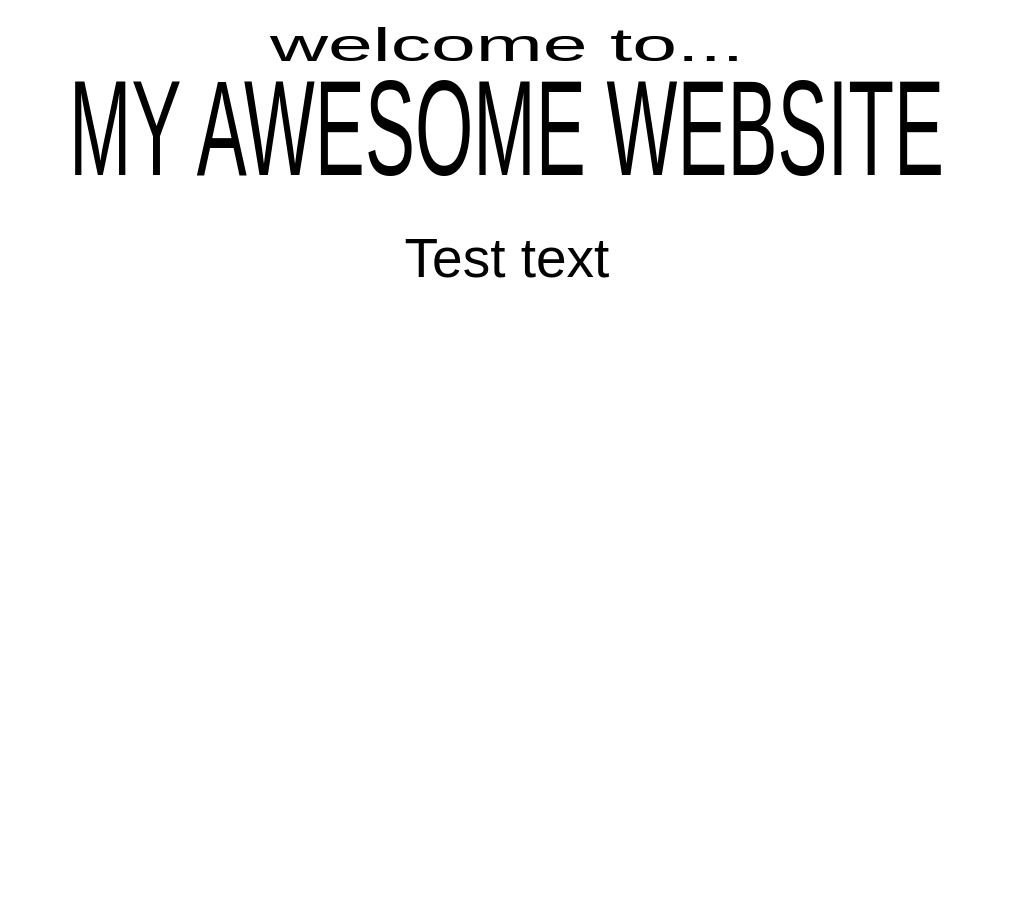
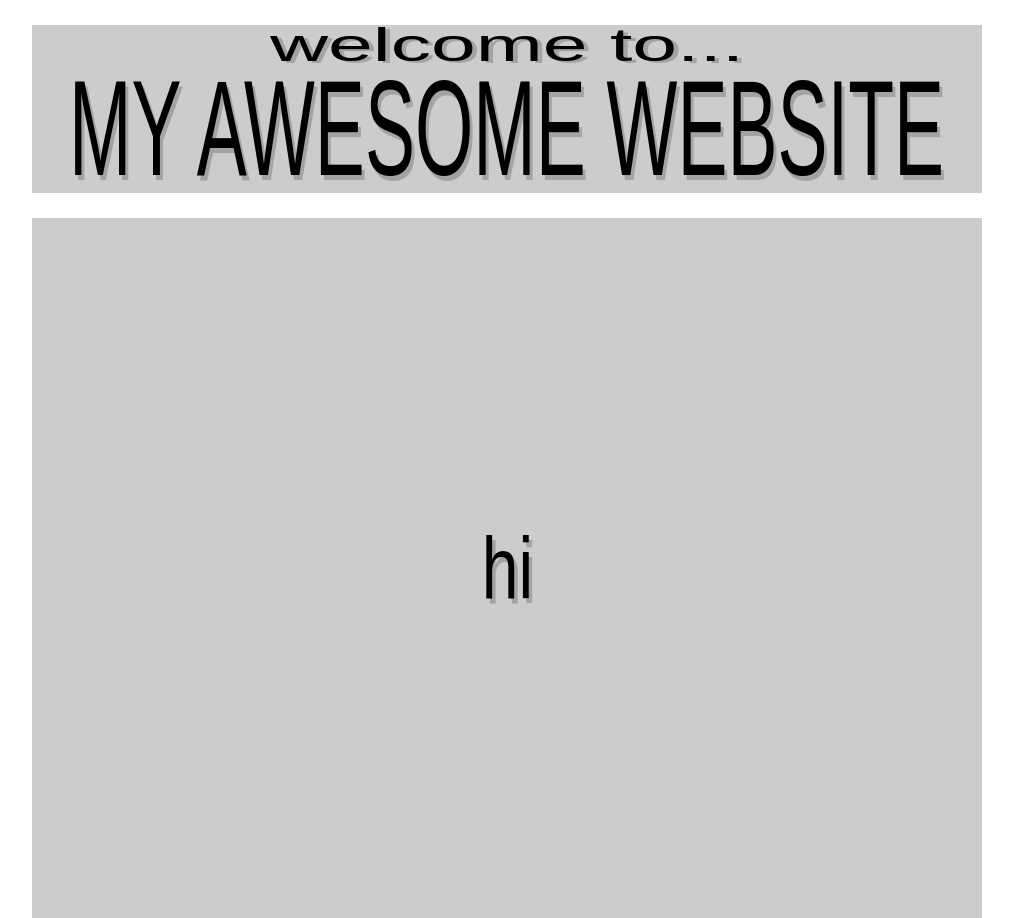
Before and after one commit to linker-stinker/Awesome-Website, a plain HTML site: page index.html in a window 1280 px wide. Shown: the whole page, without its empty margins (133-1146 px from the left). Before the commit the page ends 800 px from the top, so only its background shows below. Drawn offline with Linux system fonts and the light colour scheme.

Commit message:
Made some improvements

```diff
--- a/index.html
+++ b/index.html
@@ -1,15 +1,19 @@
 <!DOCTYPE html>
 <html>
 <head>
-    <title>my awesome website</title>
+    <title>AWESOME WEBSITE</title>
+    <link rel="stylesheet" href="style.css">
 </head>
-<body style="background-color: #ffffff; margin: 0; height: 100vh; display: flex; justify-content: center; align-items: flex-start;">
-    <div style="text-align: center; margin-top: 25px;">
-
-        <p style="font-family: Arimo, sans-serif; font-size: 35px; margin: 0; display: inline-block; transform: scaleX(2.3) scaleY(1.3);">welcome to...</p>
-        <p style="font-family: Arimo, sans-serif; font-size: 75px; margin: 20px 0 0 0; transform: scaleX(1.0) scaleY(1.8);">MY AWESOME WEBSITE</p>
-
-        <p style="font-family: Arimo, sans-serif; font-size: 55px; margin: 20px 0 -5 0; transform: scaleX(1.0) scaleY(1.0);">Test text</p>
+<body>
+    <div class="popup-container">
+        <div class="background-accent-top"></div>
+        <div class="background-accent-bottom">
+            <p class="description-text">hi</p>
+        </div>
+        <div class="content-wrapper">
+            <p class="welcome-text">welcome to...</p>
+            <p class="title-text">MY AWESOME WEBSITE</p>
+        </div>
     </div>
 </body>
 </html>
--- /dev/null
+++ b/style.css
@@ -0,0 +1,91 @@
+@keyframes popup {
+    0% {
+        opacity: 0;
+        transform: translateY(100px);
+    }
+    100% {
+        opacity: 1;
+        transform: translateY(0);
+    }
+}
+
+body {
+    background-color: #ffffff;
+    margin: 0;
+    height: 100vh;
+    display: flex;
+    justify-content: center;
+    align-items: flex-start;
+    overflow: hidden;
+}
+
+.popup-container {
+    animation: popup 0.8s cubic-bezier(0.16, 1, 0.3, 1) forwards;
+    opacity: 0;
+    position: relative;
+    display: inline-block;
+    margin-top: 25px;
+}
+
+.background-accent-top {
+    position: absolute;
+    top: 0;
+    left: 50%;
+    transform: translateX(-50%);
+    width: 950px;
+    height: 115%;
+    background-color: #cccccc;
+    z-index: -1;
+}
+
+.background-accent-bottom {
+    position: absolute;
+    top: calc(50% + 470px);
+    left: 50%;
+    transform: translate(-50%, -50%);
+    width: 950px;
+    height: 700px;
+    background-color: #cccccc;
+    z-index: -2;
+    display: flex;
+    justify-content: center;
+    align-items: center;
+    padding: 40px 20px;
+    box-sizing: border-box;
+}
+
+.content-wrapper {
+    text-align: center;
+}
+
+.description-text {
+    font-family: 'Arimo', sans-serif;
+    font-size: 55px;
+    margin: 0;
+    transform: scaleX(1.2) scaleY(1.6);
+    color: #000000;
+    text-shadow: 3px 3px 0px rgba(0, 0, 0, 0.2);
+    word-wrap: break-word;
+    overflow-wrap: break-word;
+    max-width: 750px;
+    text-align: center;
+}
+
+.welcome-text {
+    font-family: 'Arimo', sans-serif;
+    font-size: 35px;
+    margin: 0;
+    display: inline-block;
+    transform: scaleX(2.3) scaleY(1.3);
+    color: #000000;
+    text-shadow: 2px 2px 0px rgba(0, 0, 0, 0.2);
+}
+
+.title-text {
+    font-family: 'Arimo', sans-serif;
+    font-size: 75px;
+    margin: 20px 0 0 0;
+    transform: scaleX(1.0) scaleY(1.8);
+    color: #000000;
+    text-shadow: 3px 3px 0px rgba(0, 0, 0, 0.2);
+}
```
